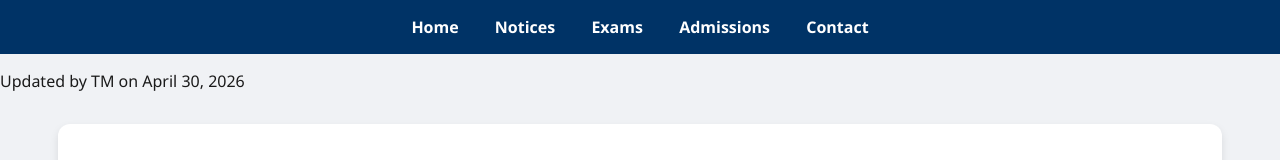
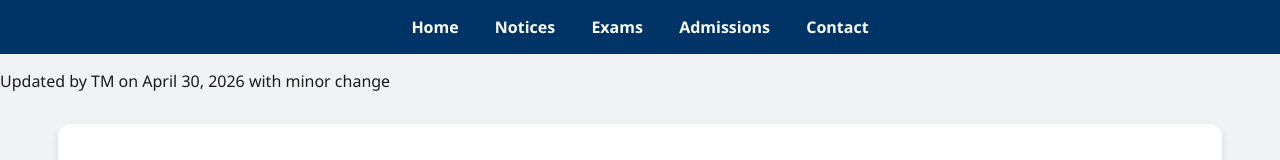
Before and after one commit to ghusharibdev/uni-notice-board, a website: page src/notices.html in a window 1280 px wide. Shown: the top 160 px of the page. Drawn offline with Linux system fonts and the light colour scheme.

```diff
--- a/src/notices.html
+++ b/src/notices.html
@@ -14,7 +14,7 @@
         <a href="admissions.html">Admissions</a>
         <a href="contact.html">Contact</a>
     </nav>
-    <p>Updated by TM on April 30, 2026</p>
+    <p>Updated by TM on April 30, 2026 with minor change</p>
     <div class="container">
         <h1>📢 Academic Notices</h1>
         <ul>
```
